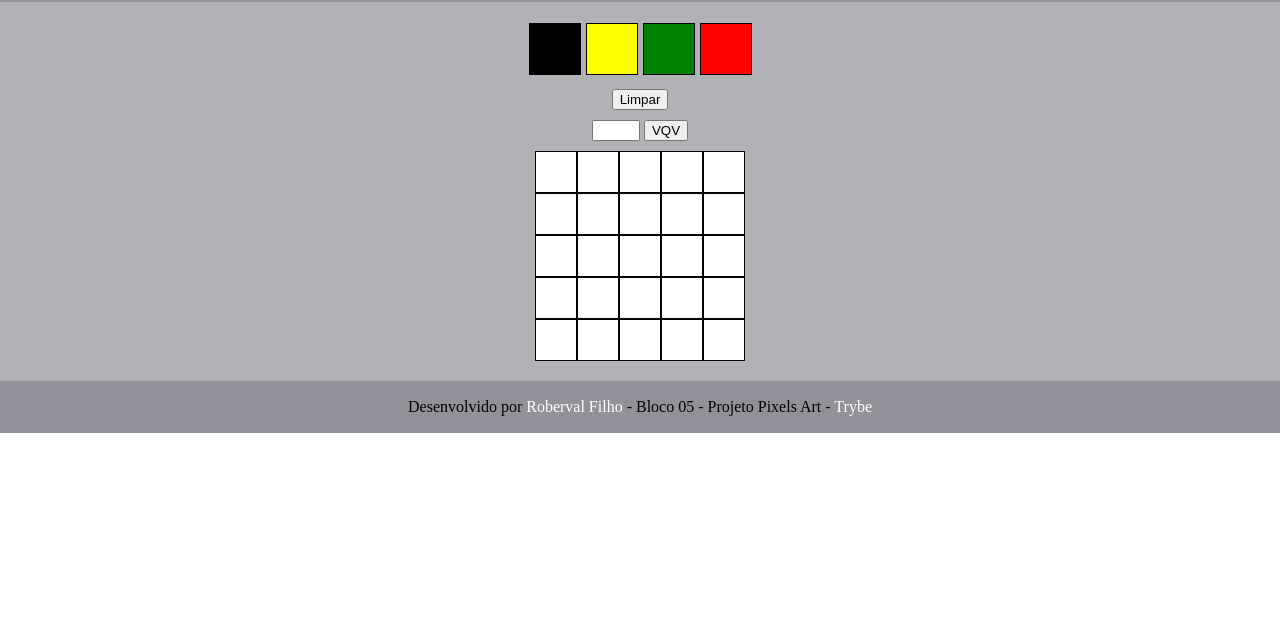
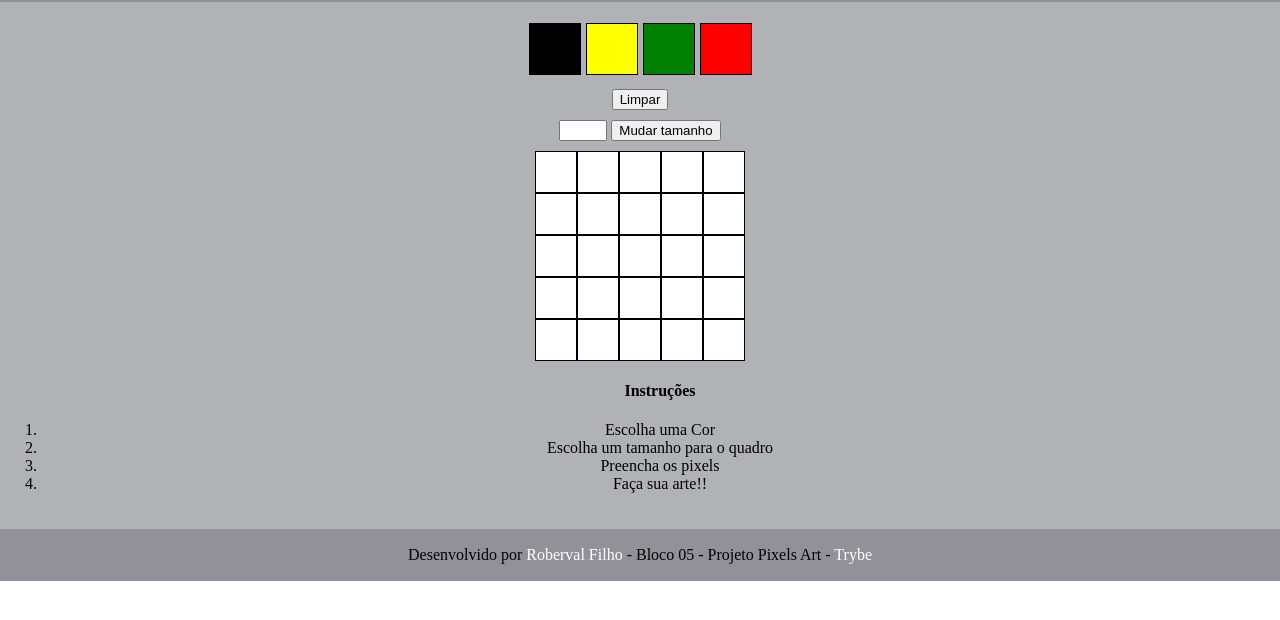
Before and after one commit to rslfilho/pixels-art, a website: page index.html in a window 1280 px wide. Shown: the part 80-700 px from the top of the page. Drawn offline with Linux system fonts and the light colour scheme.

Commit message:
Update index.html

```diff
--- a/index.html
+++ b/index.html
@@ -15,13 +15,21 @@
     <section id="color-palette"></section>
     <section id="setup">
       <button id="clear-board">Limpar</button>
-      <input type="number" id="board-size" min="1" max="50">
-      <button id="generate-board">VQV</button>
+      <input type="number" id="board-size" min="1" max="20">
+      <button id="generate-board">Mudar tamanho</button>
     </section>
     <section id="pixel-board"></section>
+    <section id="instructions">
+      <ol><h4>Instruções</h4>
+        <li>Escolha uma Cor</li>
+        <li>Escolha um tamanho para o quadro</li>
+        <li>Preencha os pixels</li>
+        <li>Faça sua arte!!</li>
+      </ol>
+    </section>
   </main>
   <footer>
-    <p>Desenvolvido por <a href="https://www.rslfilho.com.br" target="_blank">Roberval Filho</a> - Bloco 05 - Projeto Pixels Art - <a href="https://www.betrybe.com" target="_blank">Trybe</a></p>
+    <p>Desenvolvido por <a href="../../">Roberval Filho</a> - Bloco 05 - Projeto Pixels Art - <a href="https://www.betrybe.com" target="_blank">Trybe</a></p>
   </footer>
   <script src="script.js"></script>
 </body>
```
